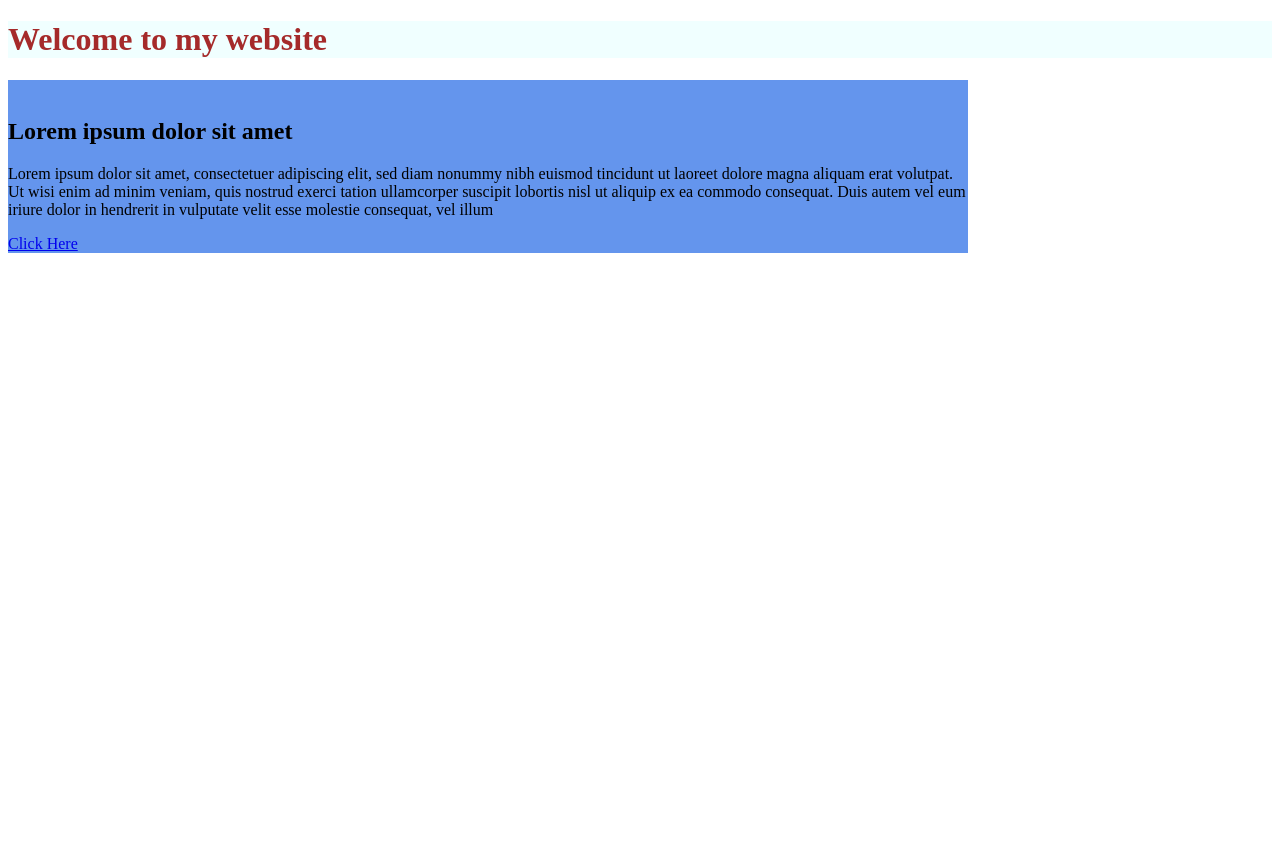
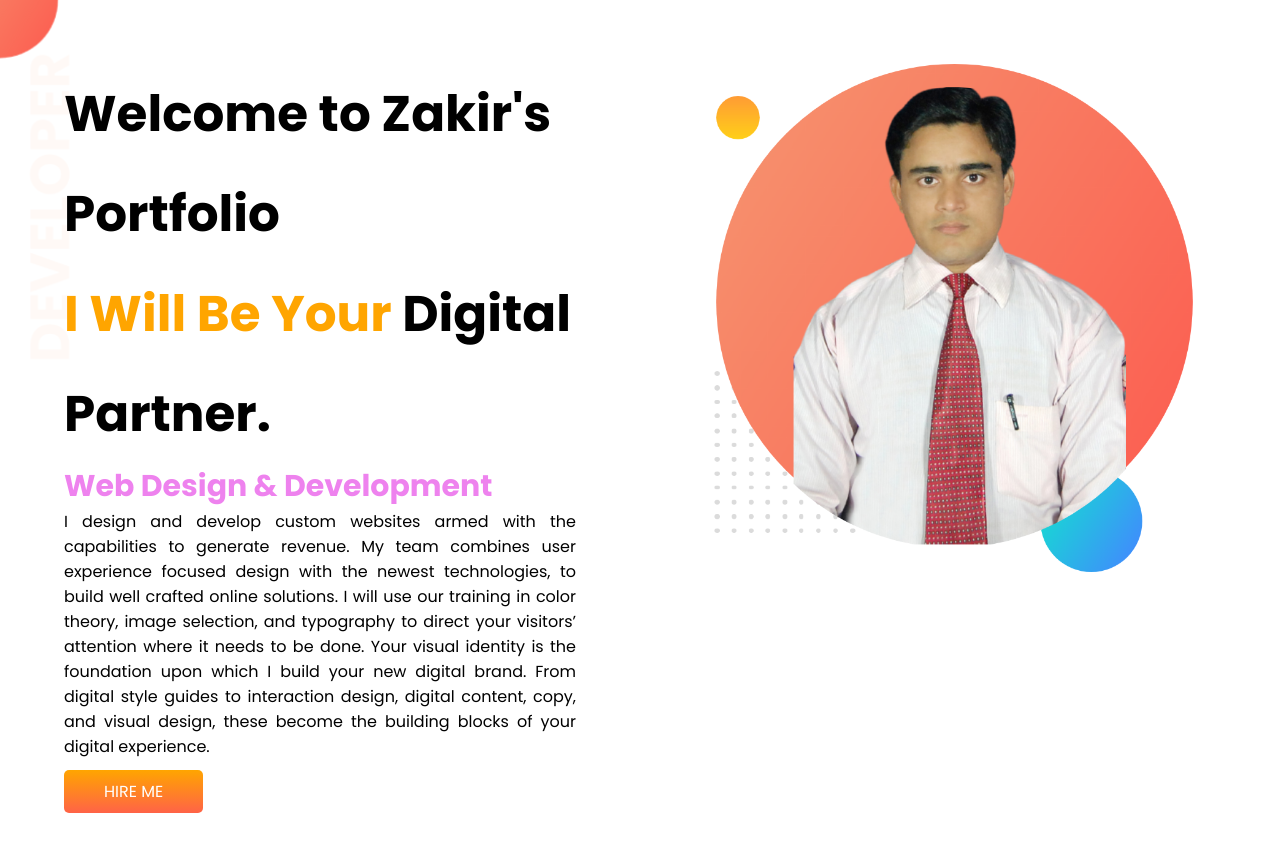
Before and after one commit to ZakirH88/developer-portfolio, a plain HTML site: page index.html in a window 1280 px wide. Before the commit the page ends 800 px from the top, so only its background shows below. Drawn offline with Linux system fonts and the light colour scheme.

Commit message:
Portfolio content adding

```diff
--- a/index.html
+++ b/index.html
@@ -5,35 +5,30 @@
     <meta http-equiv="X-UA-Compatible" content="IE=edge">
     <meta name="viewport" content="width=device-width, initial-scale=1.0">
     <title>Zakir's Portfolio</title>
+    <link rel="preconnect" href="https://fonts.googleapis.com">
+    <link rel="preconnect" href="https://fonts.gstatic.com" crossorigin>
+    <link href="https://fonts.googleapis.com/css2?family=Poppins:wght@400;700&display=swap" rel="stylesheet">
+
     <link rel="stylesheet" href="style.css">
 
 </head>
 
 <body>
-    <div class="bgbannar">
-        <h1>Welcome to my website</h1>
+    <section class="top-bannar">
+        <div class="wrapper">
+            <h1>Welcome to Zakir's Portfolio</h1>
+            <h1><span class="orange-color">I Will Be Your</span> Digital Partner.</h1>
+            <h3>Web Design & Development</h3>
+            <p>I design and develop custom websites armed with the capabilities to generate revenue. My team combines user experience focused design with the newest technologies, to build well crafted online solutions. I will use our training in color theory, image selection, and typography to direct your visitors’ attention where it needs to be done. Your visual identity is the foundation upon which I build your new digital brand. From digital style guides to interaction design, digital content, copy, and visual design, these become the building blocks of your digital experience. </p>
+            <a class="link-button" href="https://www.linkedin.com/in/md-zakir-hossen-1658b2193/" target="-blank">HIRE ME</a>
 
-    </div>
+        </div>
 
         <div class="wrapper">
-                <div class="box">
-                        <img src="images/circles.png" alt=""/>
-                        <h2>Lorem ipsum dolor sit amet</h2>
-                        <p>Lorem ipsum dolor sit amet, consectetuer adipiscing elit, sed diam nonummy nibh euismod tincidunt ut laoreet dolore magna aliquam erat volutpat. Ut wisi enim ad minim veniam, quis nostrud exerci tation ullamcorper suscipit lobortis nisl ut aliquip ex ea commodo consequat. Duis autem vel eum iriure dolor in hendrerit in vulputate velit esse molestie consequat, vel illum</p>
-                        <a href="#">Click Here</a>
-                </div>
-        </div>
+            <img src="images/joy-bg.png" alt=""/>
+         </div>
 
-
-
-
-
-
-
-
-
-
-
+    </section>
 
 
 
--- a/style.css
+++ b/style.css
@@ -1,9 +1,49 @@
+*{
+    margin: 0; padding: 0;
+}
 
+body{
+    font-family: 'Poppins', sans-serif;
+}
 h1{
-    background-color: azure;
-    color: brown;
+    font-size: 50px;
+    line-height: 2em;
 }
+h3{
+    font-size: 30px;
+    color: violet;
+}
+p{
+    margin-bottom: 20px;
+    text-align: justify;
+}
+
+.orange-color{
+    color: orange;
+}
+section{
+    display: flex;
+    margin-bottom: 100px;
+}
+
 .wrapper{
-    width: 960px;
-    background-color: cornflowerblue;
+    width: 50%;
+    padding: 5%;
 }
+.wrapper img{
+    width: 100%;
+
+}
+.link-button{
+    text-decoration: none;
+    padding: 10px 40px;
+    color: white;
+    font-size: 700;
+    background-image: linear-gradient(orange, tomato);
+    border-radius: 5px;
+
+}
+.top-bannar{
+    background-image: url(images/top-banner.png);
+    background-repeat: no-repeat;
+}
```
Also changed, not shown: images/dream-bg.png (added), images/exp-bg.png (added), images/joy-bg.png (added), images/joy-bg2 (1).png (added), images/my-bg.png (added), images/my-bg2.png (added), images/top-banner.png (added).
